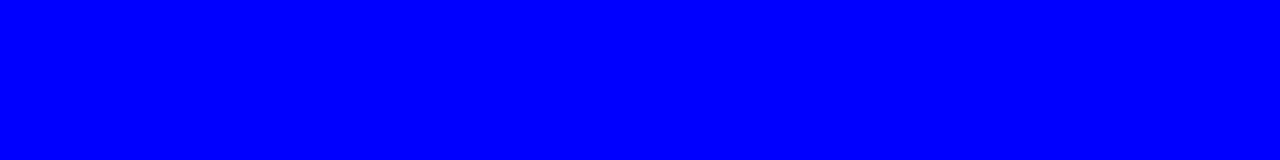
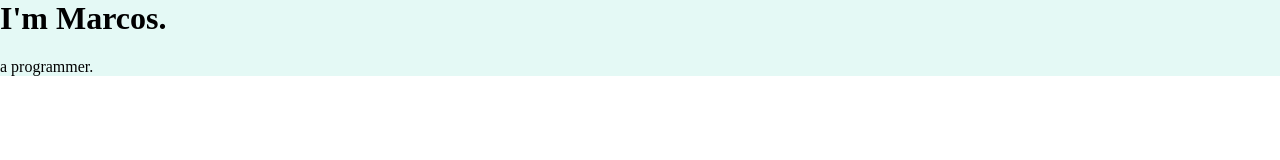
Before and after one commit to MarcosRibeiroJ/css-my-site, a plain HTML site: page index.html in a window 1280 px wide. Drawn offline with Linux system fonts and the light colour scheme.

Commit message:
adicionando div no site

```diff
--- a/css/styles.css
+++ b/css/styles.css
@@ -1,3 +1,12 @@
 body {
-    background-color: blue;
+    margin: 0px;
 }
+
+h1 {
+    margin-top: 0px;
+}
+
+div {
+    background-color: #E4F9F5;
+
+}
--- a/index.html
+++ b/index.html
@@ -7,6 +7,10 @@
         <link rel="icon" href="favicon.ico">
     </head>
     <body>
+        <div>
+            <h1>I'm Marcos.</h1>
+            <p>a programmer.</p>
+        </div>
 
     </body>
 </html>
```
